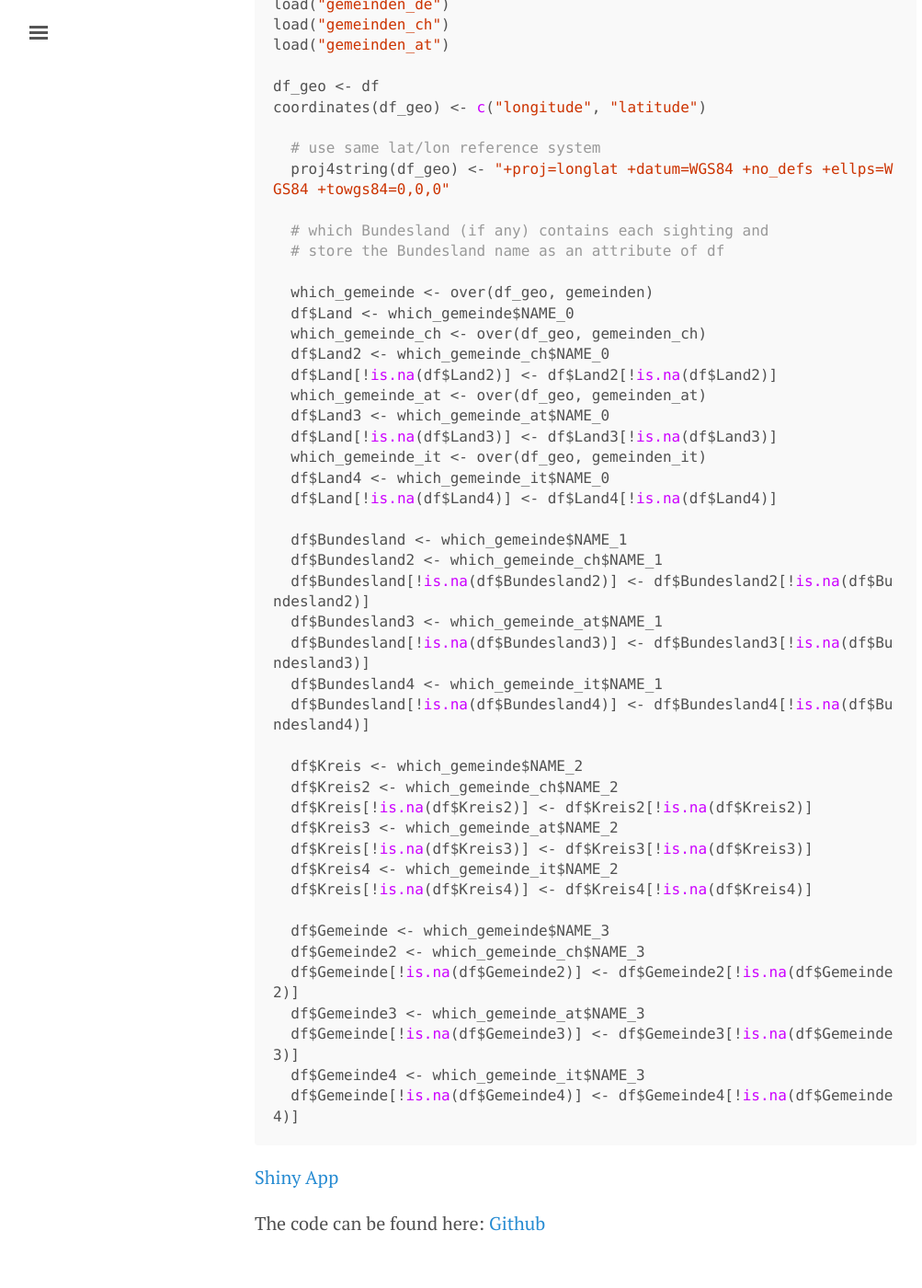
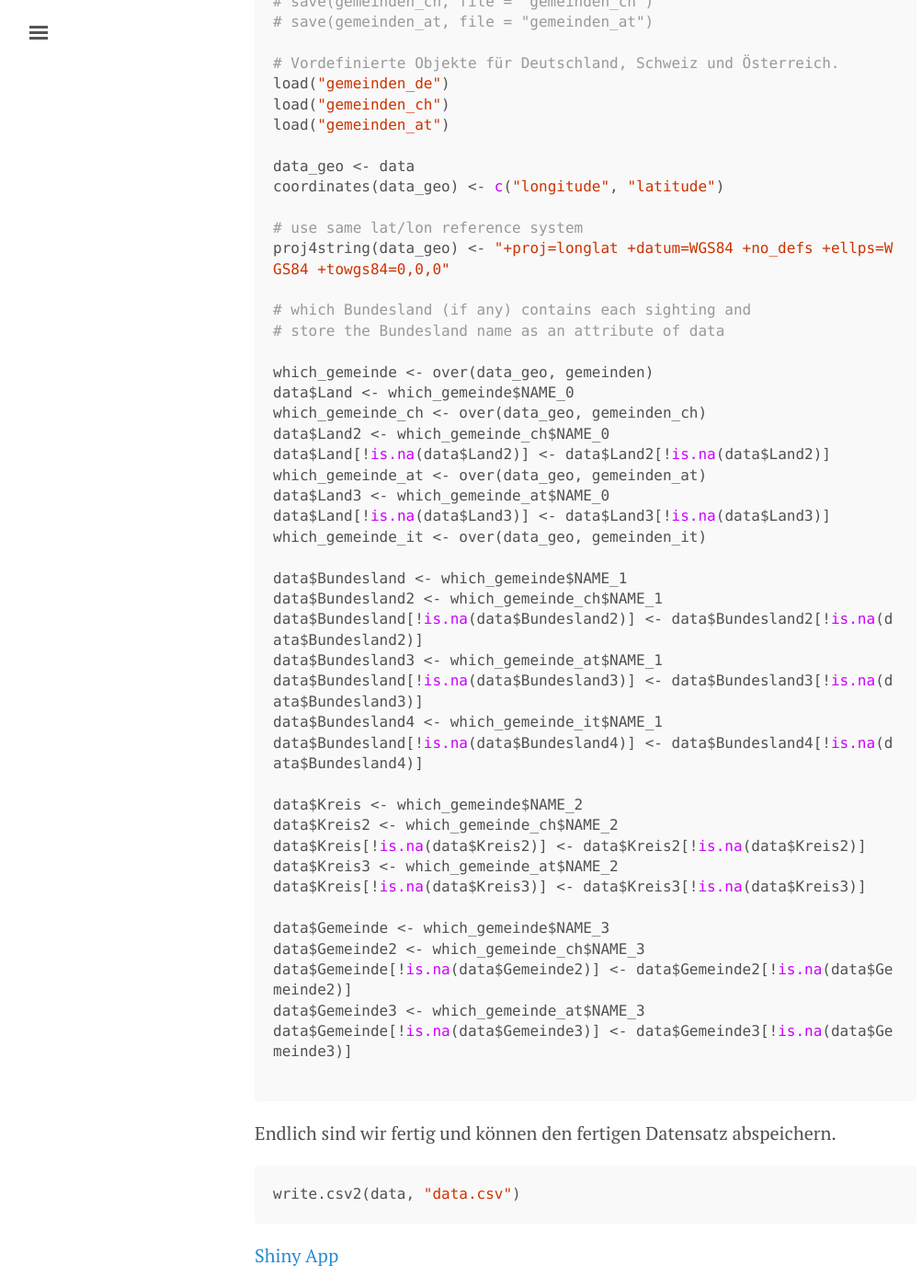
Before and after one commit to markdumke/Blog, a Jekyll site: the page built from _posts/2017-02-08-beobachtungen-visualisieren.md, in a window 1280 px wide and 1400 px high, scrolled down 3933 px. Shown: the whole window at 92% size, without its empty margins (3-1006 px from the left). Built offline with Jekyll 4.4.1, drawn with Linux system fonts in a browser that asks for light colours; comment, search, counter and statistics services are not loaded; some of the changed text lies outside the part shown.

Commit message:
added code

````diff
--- a/_posts/2017-02-08-beobachtungen-visualisieren.md
+++ b/_posts/2017-02-08-beobachtungen-visualisieren.md
@@ -105,13 +105,15 @@ altitude2[altitude2 < 0] <- 0 # remove artifacts in the data (negative altitude)
 
 # match coordinates altitude pairs into the dataframe
 # iterator over all locations, finds matches in dataframe and sets altitude to the corresponding value
-df$altitude <- NA
+data$altitude <- NA
 for(i in seq_len(nrow(locations))) {
-  ind <- which(df$latitude == locations[i, 1] & df$longitude == locations[i, 2])
-  df$altitude[ind] <- altitude2[i]
+  ind <- which(data$latitude == locations[i, 1] & data$longitude == locations[i, 2])
+  data$altitude[ind] <- altitude2[i]
 }
 ```
 
+### Füge geographische Informationen hinzu
+Praktisch ist es auch Informationen wie Land, Bundesland, Kreis, Gemeinde automatisch aus den Daten zu extrahieren.
 
 ```r
 # we will need to download geographic information about countries DE, CH, AUT, IT
@@ -119,66 +121,63 @@ for(i in seq_len(nrow(locations))) {
 # gemeinden_de <- getData('GADM', country = 'DE', level = 3)
 # gemeinden_ch <- getData('GADM', country = 'CH', level = 3)
 # gemeinden_at <- getData('GADM', country = 'AUT', level = 3)
-# gemeinden_it <- getData('GADM', country = 'IT', level = 3)
 
 # this takes time, so we save the downloaded files in the folder and load them the next time
 # save(gemeinden_de, file = "gemeinden_de")
 # save(gemeinden_ch, file = "gemeinden_ch")
 # save(gemeinden_at, file = "gemeinden_at")
-# save(gemeinden_it, file = "gemeinden_it")
 
 # Vordefinierte Objekte für Deutschland, Schweiz und Österreich.
 load("gemeinden_de")
 load("gemeinden_ch")
 load("gemeinden_at")
 
-df_geo <- df
-coordinates(df_geo) <- c("longitude", "latitude")
+data_geo <- data
+coordinates(data_geo) <- c("longitude", "latitude")
 
-  # use same lat/lon reference system
-  proj4string(df_geo) <- "+proj=longlat +datum=WGS84 +no_defs +ellps=WGS84 +towgs84=0,0,0"
+# use same lat/lon reference system
+proj4string(data_geo) <- "+proj=longlat +datum=WGS84 +no_defs +ellps=WGS84 +towgs84=0,0,0"
 
-  # which Bundesland (if any) contains each sighting and
-  # store the Bundesland name as an attribute of df
+# which Bundesland (if any) contains each sighting and
+# store the Bundesland name as an attribute of data
 
-  which_gemeinde <- over(df_geo, gemeinden)
-  df$Land <- which_gemeinde$NAME_0
-  which_gemeinde_ch <- over(df_geo, gemeinden_ch)
-  df$Land2 <- which_gemeinde_ch$NAME_0
-  df$Land[!is.na(df$Land2)] <- df$Land2[!is.na(df$Land2)]
-  which_gemeinde_at <- over(df_geo, gemeinden_at)
-  df$Land3 <- which_gemeinde_at$NAME_0
-  df$Land[!is.na(df$Land3)] <- df$Land3[!is.na(df$Land3)]
-  which_gemeinde_it <- over(df_geo, gemeinden_it)
-  df$Land4 <- which_gemeinde_it$NAME_0
-  df$Land[!is.na(df$Land4)] <- df$Land4[!is.na(df$Land4)]
+which_gemeinde <- over(data_geo, gemeinden)
+data$Land <- which_gemeinde$NAME_0
+which_gemeinde_ch <- over(data_geo, gemeinden_ch)
+data$Land2 <- which_gemeinde_ch$NAME_0
+data$Land[!is.na(data$Land2)] <- data$Land2[!is.na(data$Land2)]
+which_gemeinde_at <- over(data_geo, gemeinden_at)
+data$Land3 <- which_gemeinde_at$NAME_0
+data$Land[!is.na(data$Land3)] <- data$Land3[!is.na(data$Land3)]
+which_gemeinde_it <- over(data_geo, gemeinden_it)
 
-  df$Bundesland <- which_gemeinde$NAME_1
-  df$Bundesland2 <- which_gemeinde_ch$NAME_1
-  df$Bundesland[!is.na(df$Bundesland2)] <- df$Bundesland2[!is.na(df$Bundesland2)]
-  df$Bundesland3 <- which_gemeinde_at$NAME_1
-  df$Bundesland[!is.na(df$Bundesland3)] <- df$Bundesland3[!is.na(df$Bundesland3)]
-  df$Bundesland4 <- which_gemeinde_it$NAME_1
-  df$Bundesland[!is.na(df$Bundesland4)] <- df$Bundesland4[!is.na(df$Bundesland4)]
+data$Bundesland <- which_gemeinde$NAME_1
+data$Bundesland2 <- which_gemeinde_ch$NAME_1
+data$Bundesland[!is.na(data$Bundesland2)] <- data$Bundesland2[!is.na(data$Bundesland2)]
+data$Bundesland3 <- which_gemeinde_at$NAME_1
+data$Bundesland[!is.na(data$Bundesland3)] <- data$Bundesland3[!is.na(data$Bundesland3)]
+data$Bundesland4 <- which_gemeinde_it$NAME_1
+data$Bundesland[!is.na(data$Bundesland4)] <- data$Bundesland4[!is.na(data$Bundesland4)]
 
-  df$Kreis <- which_gemeinde$NAME_2
-  df$Kreis2 <- which_gemeinde_ch$NAME_2
-  df$Kreis[!is.na(df$Kreis2)] <- df$Kreis2[!is.na(df$Kreis2)]
-  df$Kreis3 <- which_gemeinde_at$NAME_2
-  df$Kreis[!is.na(df$Kreis3)] <- df$Kreis3[!is.na(df$Kreis3)]
-  df$Kreis4 <- which_gemeinde_it$NAME_2
-  df$Kreis[!is.na(df$Kreis4)] <- df$Kreis4[!is.na(df$Kreis4)]
+data$Kreis <- which_gemeinde$NAME_2
+data$Kreis2 <- which_gemeinde_ch$NAME_2
+data$Kreis[!is.na(data$Kreis2)] <- data$Kreis2[!is.na(data$Kreis2)]
+data$Kreis3 <- which_gemeinde_at$NAME_2
+data$Kreis[!is.na(data$Kreis3)] <- data$Kreis3[!is.na(data$Kreis3)]
 
-  df$Gemeinde <- which_gemeinde$NAME_3
-  df$Gemeinde2 <- which_gemeinde_ch$NAME_3
-  df$Gemeinde[!is.na(df$Gemeinde2)] <- df$Gemeinde2[!is.na(df$Gemeinde2)]
-  df$Gemeinde3 <- which_gemeinde_at$NAME_3
-  df$Gemeinde[!is.na(df$Gemeinde3)] <- df$Gemeinde3[!is.na(df$Gemeinde3)]
-  df$Gemeinde4 <- which_gemeinde_it$NAME_3
-  df$Gemeinde[!is.na(df$Gemeinde4)] <- df$Gemeinde4[!is.na(df$Gemeinde4)]
+data$Gemeinde <- which_gemeinde$NAME_3
+data$Gemeinde2 <- which_gemeinde_ch$NAME_3
+data$Gemeinde[!is.na(data$Gemeinde2)] <- data$Gemeinde2[!is.na(data$Gemeinde2)]
+data$Gemeinde3 <- which_gemeinde_at$NAME_3
+data$Gemeinde[!is.na(data$Gemeinde3)] <- data$Gemeinde3[!is.na(data$Gemeinde3)]
+
 ```
 
+Endlich sind wir fertig und können den fertigen Datensatz abspeichern.
 
+```r
+write.csv2(data, "data.csv")
+```
 
 
 
````
